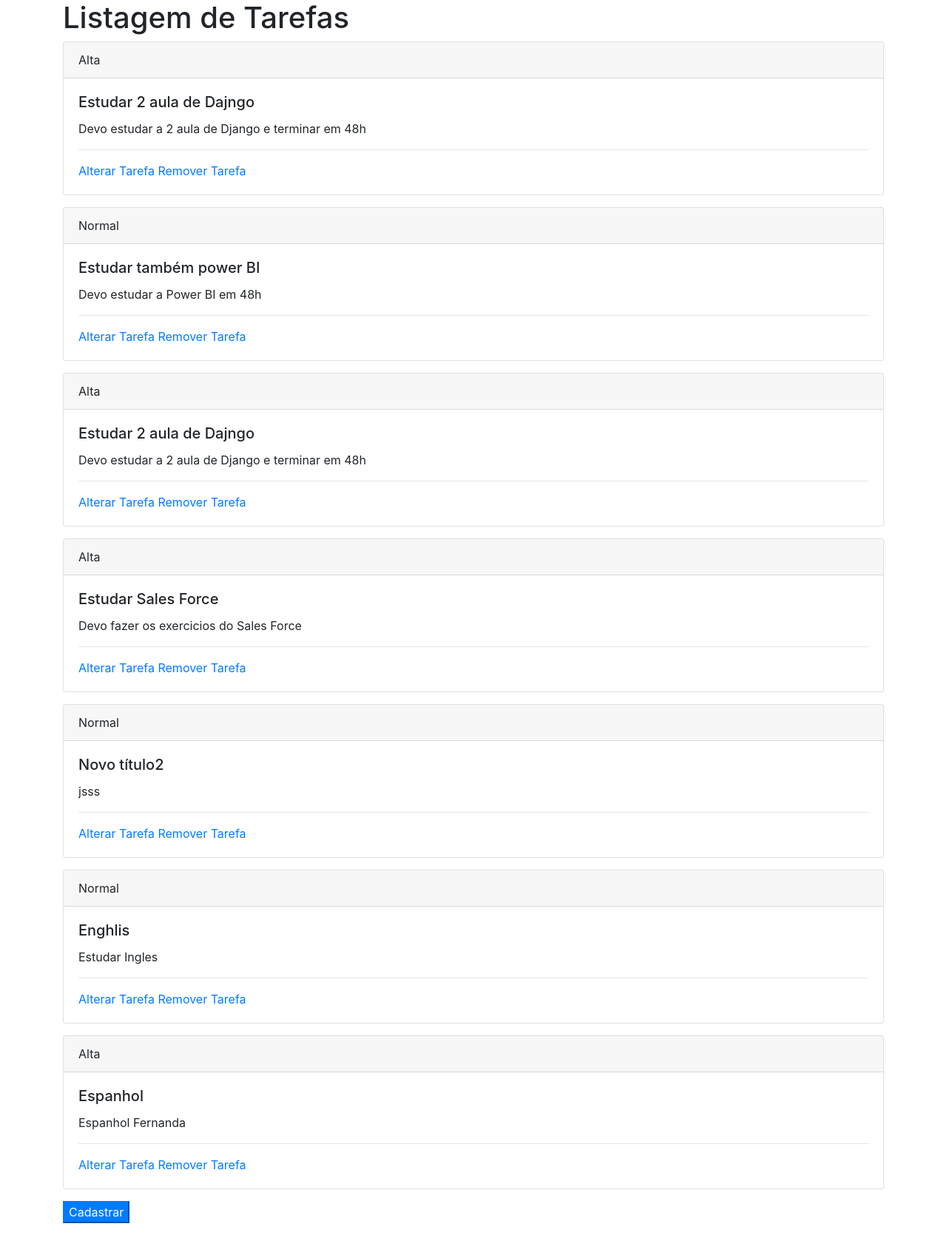
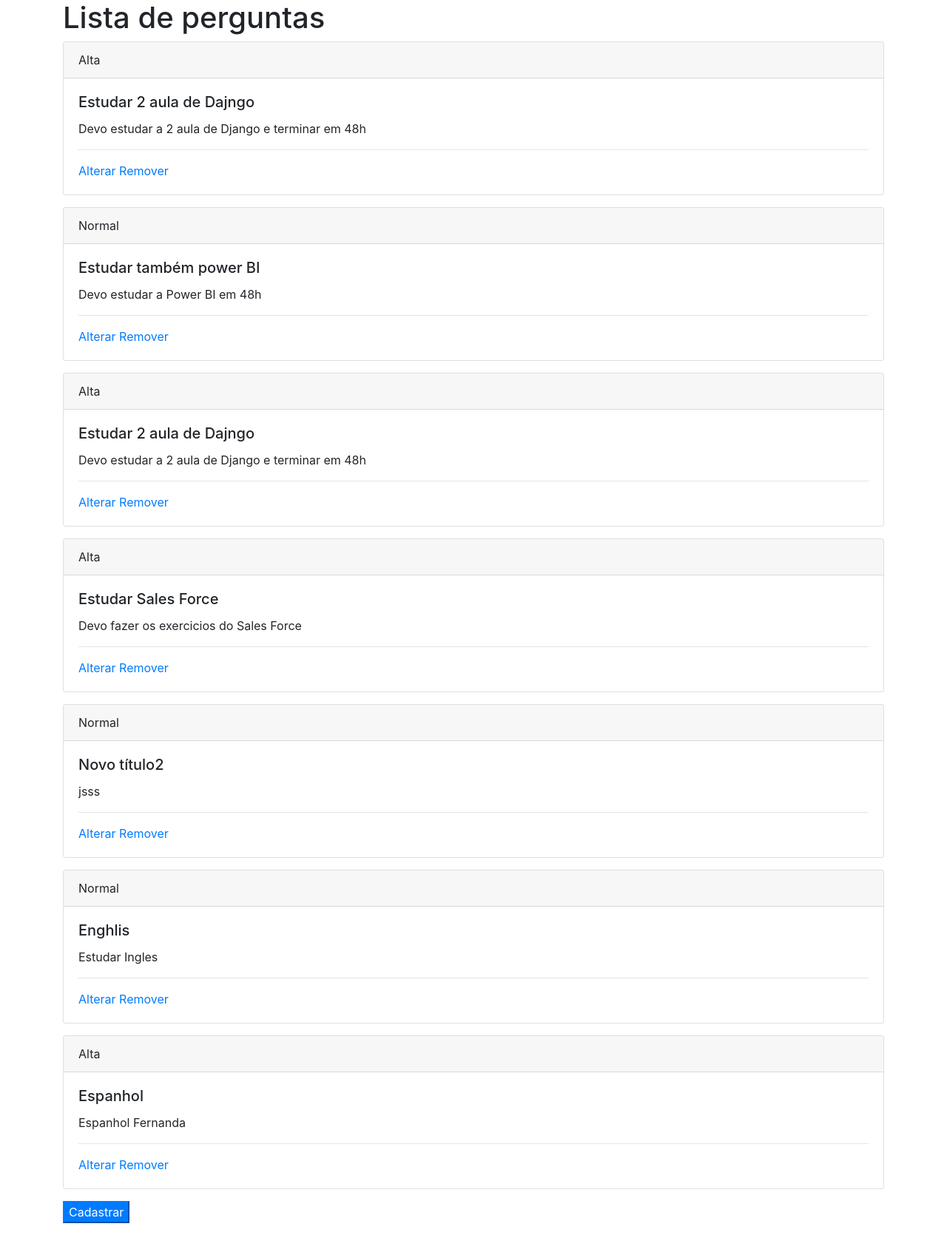
Before and after one commit to FabioRamosCosta/python-django-projeto-tarefa, a Django app: page /listar_todas_tarefas/ in a window 1280 px wide. Shown: the part 56-1726 px from the top of the page at 74% size. Run offline with Django 3.2, Linux system fonts and the light colour scheme; data comes from the database, SQL or seed files in the repository; some libraries are stand-ins or nearby versions.

Commit message:
Alteração de Titulo do projeto de tarefa para pergunta.VB

```diff
--- a/app/templates/tarefas/form_tarefa.html
+++ b/app/templates/tarefas/form_tarefa.html
@@ -17,17 +17,16 @@
     </div>
     <div class="form-group">
         {{ form_tarefa.data_expiracao.errors }}
-        <label> Data de Expiração:</label>
+        <label> Data de registro (ex : 01/01/2020):</label>
     {{ form_tarefa.data_expiracao|addclass:'form-control' }}
     </div>
      <div class="form-group">
          {{ form_tarefa.prioridade.errors }}
-        <label> Prioridade:</label>
+        <label> Qual nível de influência desta pergunta em sua vida ?</label>
     {{ form_tarefa.prioridade|addclass:'form-control' }}
     </div>
      <div class="form-group">
         <input type="submit" value="Salvar">
      </div>
 </form>
-
 {% endblock conteudo %}
--- a/app/templates/tarefas/listar_tarefas.html
+++ b/app/templates/tarefas/listar_tarefas.html
@@ -1,7 +1,7 @@
 {% extends 'base.html' %}
 
 {% block conteudo %}
-<h1> Listagem de Tarefas</h1>
+<h1> Lista de perguntas</h1>
 <h2>{{ nome_tarefa }}</h2>
 {% for tarefa in tarefas %}
 <div class="card mb-3">
@@ -12,8 +12,8 @@
         <h5 class="card-title"> {{tarefa.titulo}}</h5>
         <p class="text">{{tarefa.descricao}}</p>
         <hr>
-        <a href="{% url 'editar_tarefa' tarefa.id %}"> Alterar Tarefa</a>
-        <a href="{% url 'remover_tarefa' tarefa.id %}"> Remover Tarefa</a>
+        <a href="{% url 'editar_tarefa' tarefa.id %}"> Alterar </a>
+        <a href="{% url 'remover_tarefa' tarefa.id %}"> Remover </a>
     </div>
 </div>
 {% endfor %}
```
